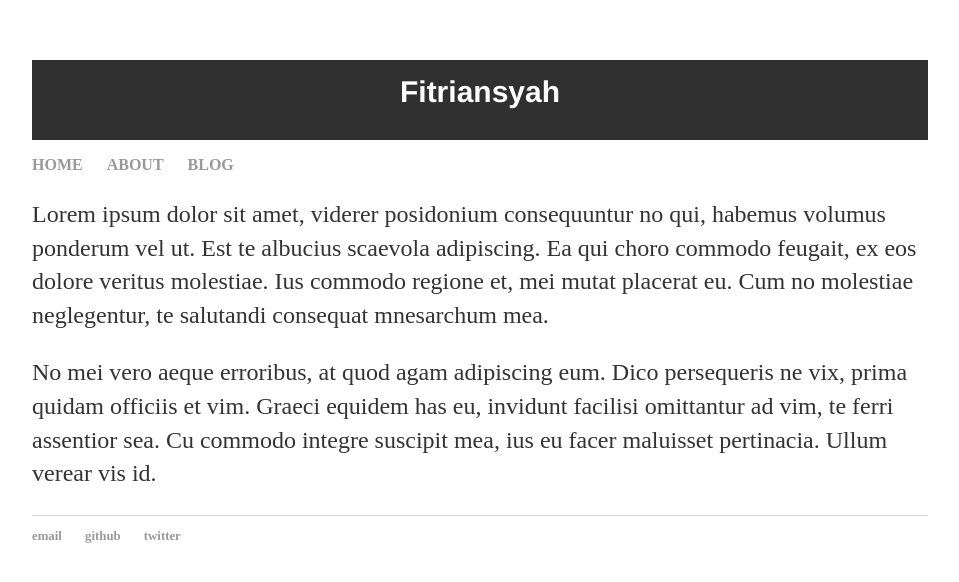
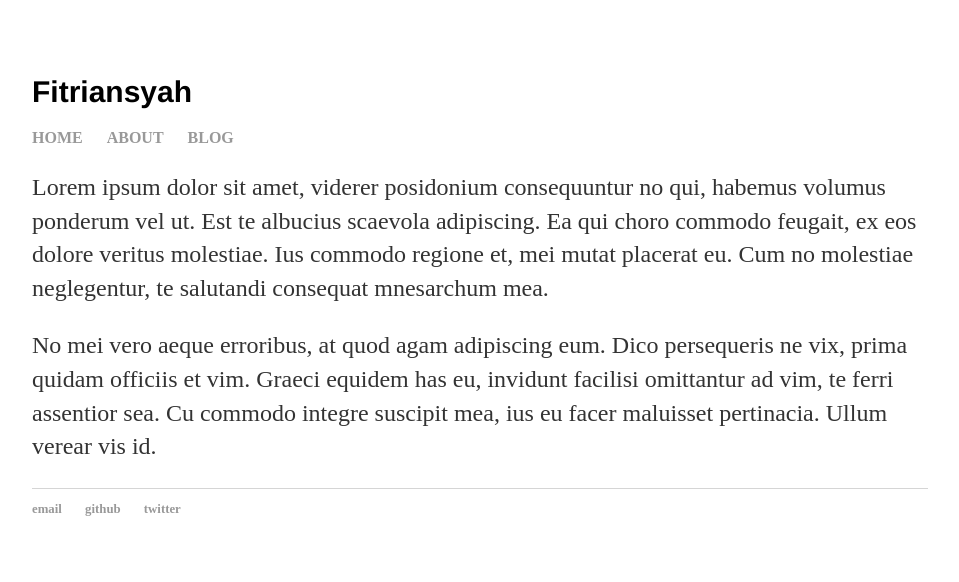
Before and after one commit to rnfitriansyah/rnfitriansyah.github.io, a Jekyll site: the page built from index.html, in a window 1280 px wide. Shown: the top 582 px of the page, without its empty margins (160-1119 px from the left). Built offline with Jekyll 4.4.1, drawn with Linux system fonts in a browser that asks for light colours.

Commit message:
Update default.html

```diff
--- a/_layouts/default.html
+++ b/_layouts/default.html
@@ -6,8 +6,8 @@
 			<link rel="stylesheet" type="text/css" href="/css/main.css">
 		</head>
 		<body>
-			<header style="background-color: #303030;  height: 80px; width: 100%">
-      			<h1 style="font-size: 30px; color: white;text-align: center; padding-top: 15px;">
+			<header>
+      			<h1 style="font-size: 30px; color: black;text-align: left; padding-top: 15px;">
 				Fitriansyah</h1>
   			</header>
 			<nav>
```
